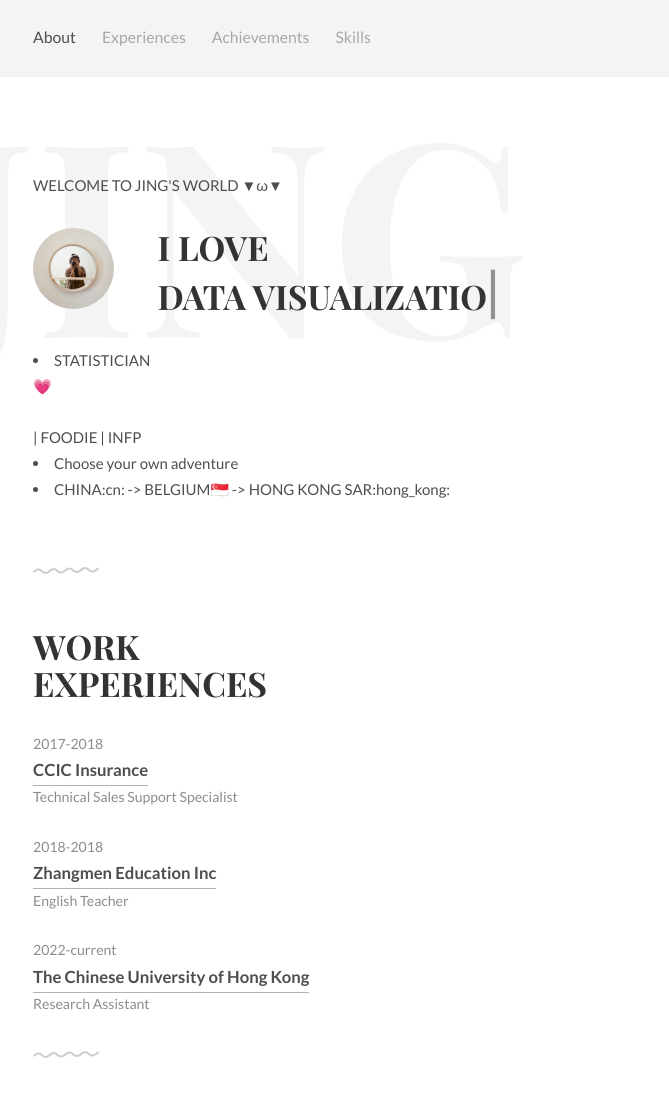
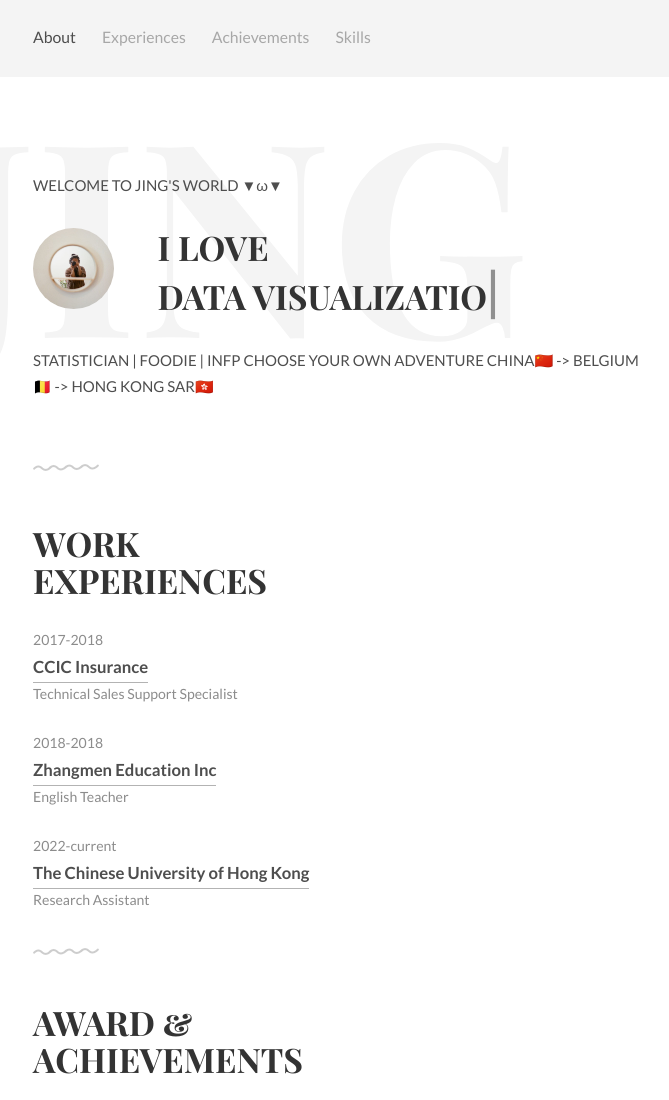
Before and after one commit to Jingzcode/Jing.github.io, a plain HTML site: page index.html in a window 1280 px wide. Shown: the top 1100 px of the page, without its empty margins (296-965 px from the left). Drawn offline with Linux system fonts and the light colour scheme.

Commit message:
Update index.html

```diff
--- a/index.html
+++ b/index.html
@@ -10,7 +10,7 @@
     <link rel="stylesheet" href="css/kube.min.css" />
     <link rel="stylesheet" href="css/font-awesome.min.css" />
     <link rel="stylesheet" href="css/custom.min.css" />
-    <link rel="shortcut icon" href="img/favicon1.png" />
+    <link rel="shortcut icon" href="img/favicon2.png" />
 	<link href='https://fonts.googleapis.com/css?family=Playfair+Display+SC:700' rel='stylesheet' type='text/css'>
 	<link href='https://fonts.googleapis.com/css?family=Lato:400,700' rel='stylesheet' type='text/css'>
 	<style>
@@ -52,9 +52,9 @@
 					<h1>I LOVE<br><adventures id="typed"></span></h1>
 				</div>
 				<p>
-				        <li>STATISTICIAN<p>&#128151;</p>| FOODIE | INFP </li>
-					<li>Choose your own adventure</li>
-					<li>CHINA:cn: -> BELGIUM🇸🇬 -> HONG KONG SAR:hong_kong:</li>
+				        STATISTICIAN | FOODIE | INFP
+					CHOOSE YOUR OWN ADVENTURE
+					CHINA🇨🇳 -> BELGIUM🇧🇪 -> HONG KONG SAR🇭🇰
 				</p>
 			</div>
 		</div>
```
